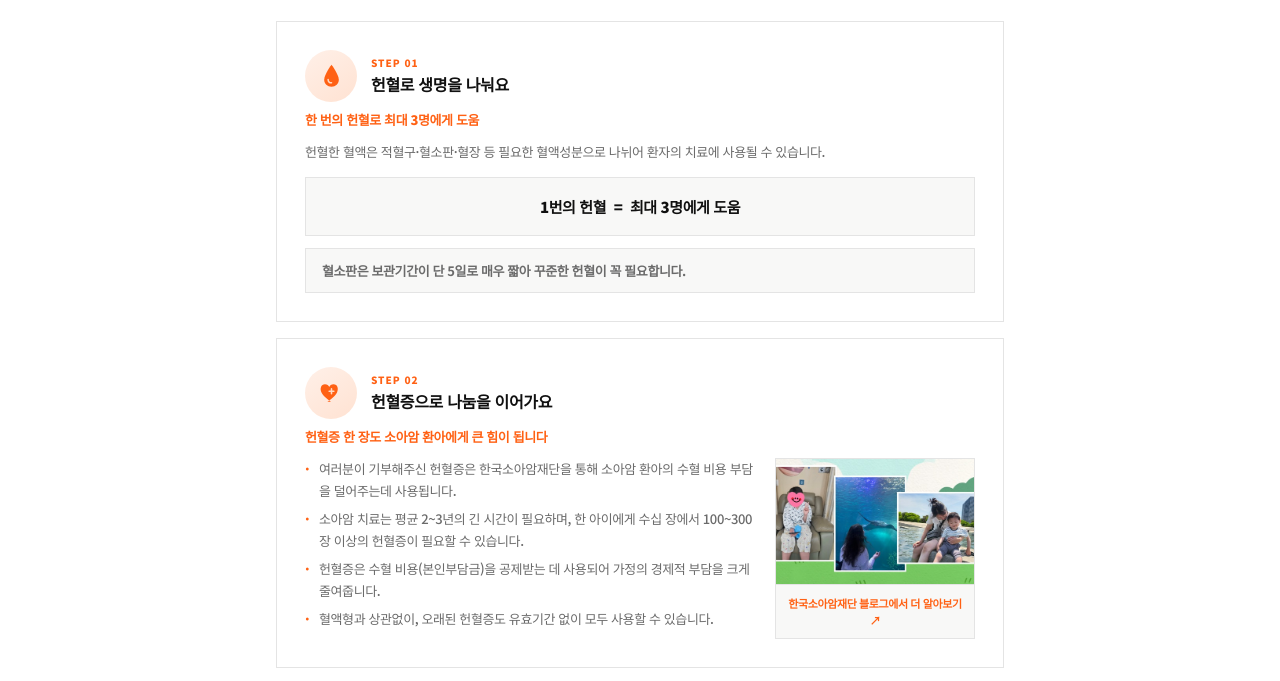
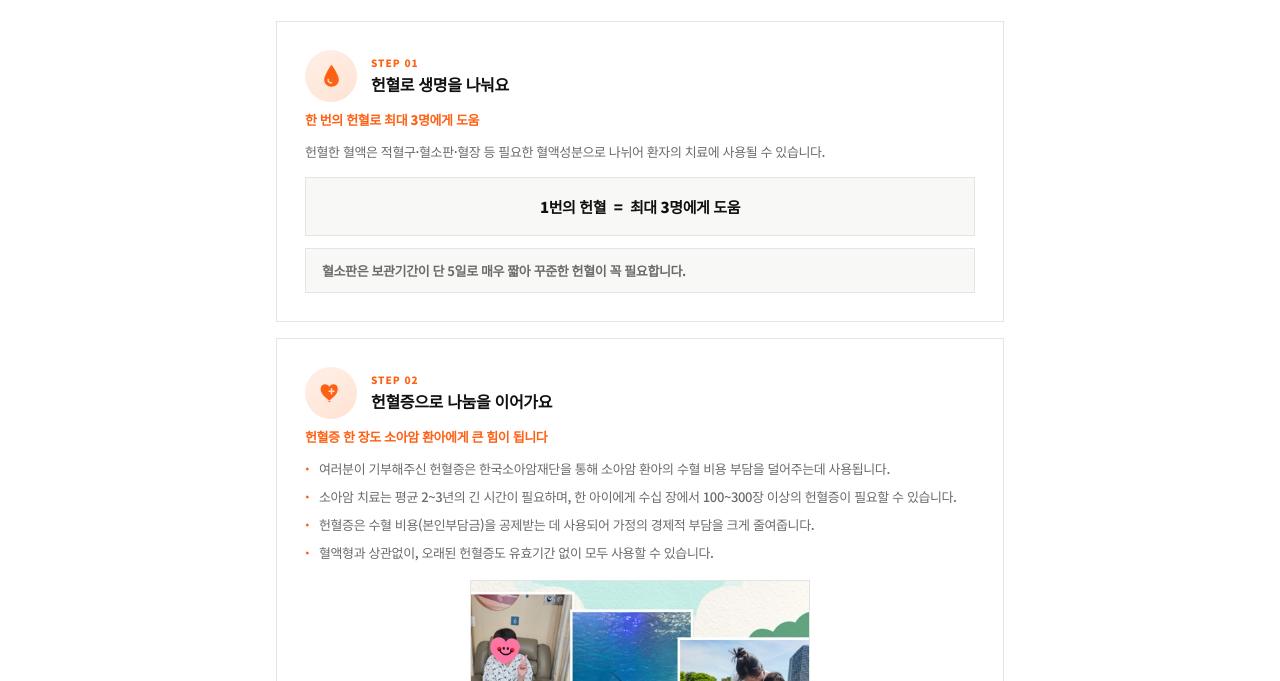
Before and after one commit to jinajeon0505/blood-donation, a website: page public/index.html in a window 1280 px wide. Shown: the part 202-883 px from the top of the page. Drawn offline with Linux system fonts and the light colour scheme; no server answers.

Commit message:
Revert "STEP 02: 재단 사진을 텍스트 오른쪽으로 배치 (2단 레이아웃)"
This reverts commit 3b3e53f977584290e6e370dcb8e96140a522806a.

```diff
--- a/public/index.html
+++ b/public/index.html
@@ -66,7 +66,6 @@
         </span>
       </div>
       <div class="impact-card-sub">헌혈증 한 장도 소아암 환아에게 큰 힘이 됩니다</div>
-      <div class="step02-layout">
       <ul class="dot-list">
         <li>여러분이 기부해주신 헌혈증은 한국소아암재단을 통해 소아암 환아의 수혈 비용 부담을 덜어주는데 사용됩니다.</li>
         <li>소아암 치료는 평균 2~3년의 긴 시간이 필요하며, 한 아이에게 수십 장에서 100~300장 이상의 헌혈증이 필요할 수 있습니다.</li>
@@ -76,7 +75,6 @@
       <div class="foundation-block">
         <img class="foundation-photo" src="assets/kcancer-kids.jpg" alt="한국소아암재단의 지원을 받은 아이들">
         <a class="foundation-link" href="https://blog.naver.com/1004soaam/224324739023" target="_blank" rel="noopener noreferrer">한국소아암재단 블로그에서 더 알아보기 ↗</a>
-        </div>
       </div>
     </div>
 
--- a/public/style.css
+++ b/public/style.css
@@ -142,20 +142,16 @@ body {
 .benefit-block:first-child { margin-top: 0; }
 .benefit-label { font-size: 12px; font-weight: 800; color: var(--text-strong); margin-bottom: 10px; }
 
-.step02-layout { display: flex; gap: 20px; align-items: flex-start; }
-.step02-layout .dot-list { flex: 1; min-width: 0; }
-
-.foundation-block { width: 200px; flex-shrink: 0; border: 1px solid var(--border); }
+.foundation-block { margin: 16px auto 0; max-width: 340px; border: 1px solid var(--border); }
 .foundation-photo { display: block; width: 100%; height: auto; }
 .foundation-link {
   display: block;
-  padding: 10px 12px;
+  padding: 12px 16px;
   background: var(--surface);
   border-top: 1px solid var(--border);
-  font-size: 11px; font-weight: 700; color: var(--accent);
+  font-size: 12px; font-weight: 700; color: var(--accent);
   text-decoration: none;
   text-align: center;
-  line-height: 1.5;
 }
 .foundation-link:hover { color: var(--accent-hover); }
 
@@ -576,6 +572,4 @@ body {
   .reward-grid { grid-template-columns: 1fr; }
   .cta-banner  { flex-direction: column; align-items: stretch; text-align: center; }
   .cta-banner .btn { width: 100%; }
-  .step02-layout { flex-direction: column; }
-  .foundation-block { width: 100%; max-width: 280px; margin: 0 auto; }
 }
```
Lines whose indentation alone changed are shown as unchanged.
